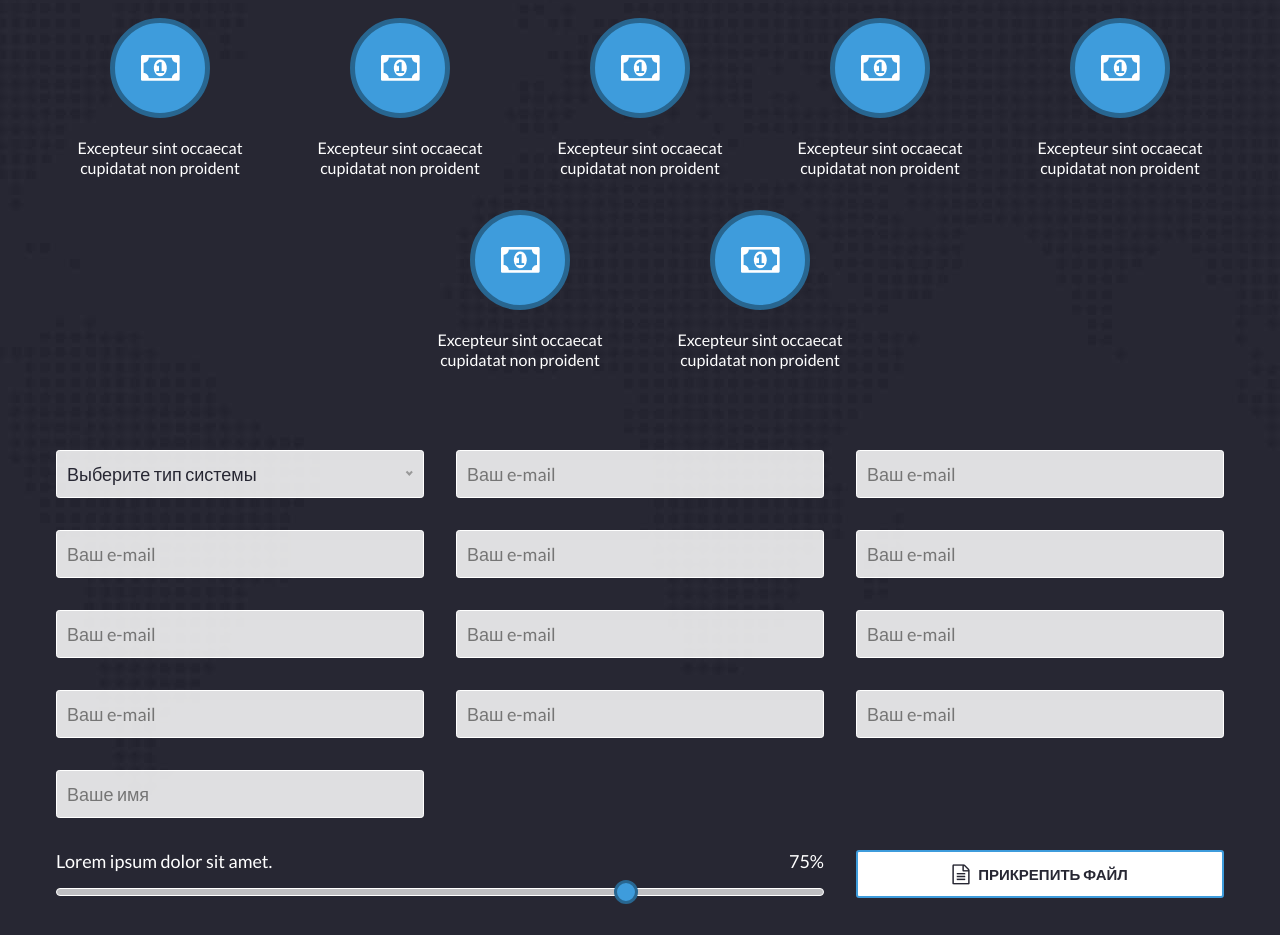
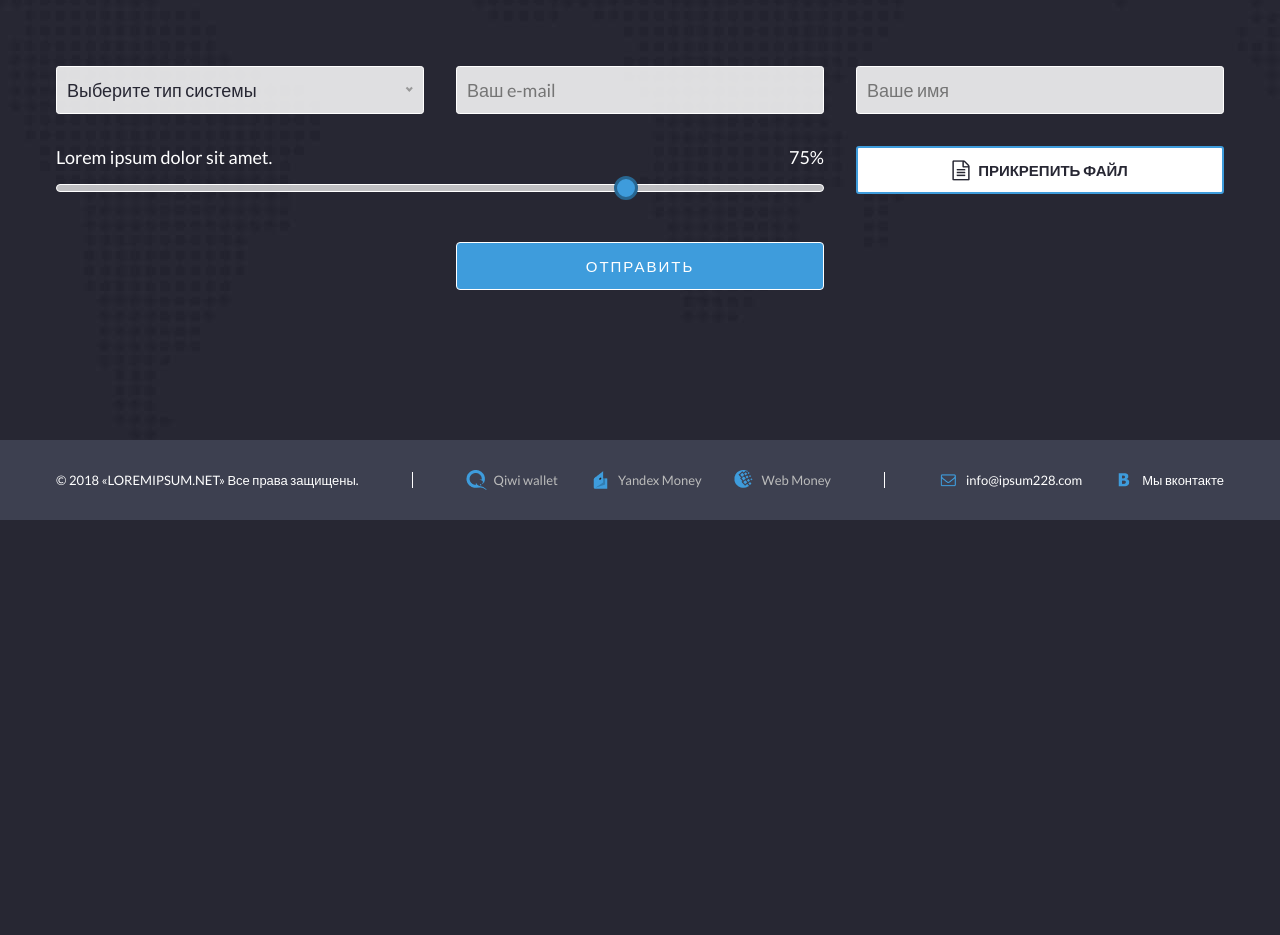
Before and after one commit to yoeoh/softcorp-test, a plain HTML site: page index.html in a window 1280 px wide. Shown: the part 1320-2255 px from the top of the page. After the commit the page ends 1840 px from the top, so only its background shows below. Drawn offline with Linux system fonts and the light colour scheme.

```diff
--- a/index.html
+++ b/index.html
@@ -80,7 +80,7 @@
           Перед заполнением формы ознакомьтесь с нашей схемой работы!
         </p>
 
-        <div data-animated="left" class="schema" id="schema">
+        <div data-animated="left" class="schema">
           <div data-animated="left" class="schema__item">
             <div class="schema__item-icon schema__item-icon-zoom"></div>
             <div class="schema__item-text">Lorem ipsum dolor sit amet</div>
@@ -96,48 +96,6 @@
           <div data-animated="left" class="schema__item">
             <div class="schema__item-icon schema__item-icon-mail"></div>
             <div class="schema__item-text">Esse cillum dolore eu fugiat</div>
-          </div>
-          <div data-animated="left" class="schema__item">
-            <div class="schema__item-icon schema__item-icon-money"></div>
-            <div class="schema__item-text">
-              Excepteur sint occaecat cupidatat non proident
-            </div>
-          </div>
-          <div data-animated="left" class="schema__item">
-            <div class="schema__item-icon schema__item-icon-money"></div>
-            <div class="schema__item-text">
-              Excepteur sint occaecat cupidatat non proident
-            </div>
-          </div>
-          <div data-animated="left" class="schema__item">
-            <div class="schema__item-icon schema__item-icon-money"></div>
-            <div class="schema__item-text">
-              Excepteur sint occaecat cupidatat non proident
-            </div>
-          </div>
-          <div data-animated="left" class="schema__item">
-            <div class="schema__item-icon schema__item-icon-money"></div>
-            <div class="schema__item-text">
-              Excepteur sint occaecat cupidatat non proident
-            </div>
-          </div>
-          <div data-animated="left" class="schema__item">
-            <div class="schema__item-icon schema__item-icon-money"></div>
-            <div class="schema__item-text">
-              Excepteur sint occaecat cupidatat non proident
-            </div>
-          </div>
-          <div data-animated="left" class="schema__item">
-            <div class="schema__item-icon schema__item-icon-money"></div>
-            <div class="schema__item-text">
-              Excepteur sint occaecat cupidatat non proident
-            </div>
-          </div>
-          <div data-animated="left" class="schema__item">
-            <div class="schema__item-icon schema__item-icon-money"></div>
-            <div class="schema__item-text">
-              Excepteur sint occaecat cupidatat non proident
-            </div>
           </div>
           <div data-animated="left" class="schema__item">
             <div class="schema__item-icon schema__item-icon-money"></div>
@@ -166,86 +124,6 @@
             <option value="9">Dicta, quaerat.</option>
           </select>
 
-          <input
-            data-animated="left"
-            class="input"
-            type="email"
-            name="email"
-            placeholder="Ваш e-mail"
-            required
-          />
-          <input
-            data-animated="left"
-            class="input"
-            type="email"
-            name="email"
-            placeholder="Ваш e-mail"
-            required
-          />
-          <input
-            data-animated="left"
-            class="input"
-            type="email"
-            name="email"
-            placeholder="Ваш e-mail"
-            required
-          />
-          <input
-            data-animated="left"
-            class="input"
-            type="email"
-            name="email"
-            placeholder="Ваш e-mail"
-            required
-          />
-          <input
-            data-animated="left"
-            class="input"
-            type="email"
-            name="email"
-            placeholder="Ваш e-mail"
-            required
-          />
-          <input
-            data-animated="left"
-            class="input"
-            type="email"
-            name="email"
-            placeholder="Ваш e-mail"
-            required
-          />
-          <input
-            data-animated="left"
-            class="input"
-            type="email"
-            name="email"
-            placeholder="Ваш e-mail"
-            required
-          />
-          <input
-            data-animated="left"
-            class="input"
-            type="email"
-            name="email"
-            placeholder="Ваш e-mail"
-            required
-          />
-          <input
-            data-animated="left"
-            class="input"
-            type="email"
-            name="email"
-            placeholder="Ваш e-mail"
-            required
-          />
-          <input
-            data-animated="left"
-            class="input"
-            type="email"
-            name="email"
-            placeholder="Ваш e-mail"
-            required
-          />
           <input
             data-animated="left"
             class="input"
```
Also changed, not shown: css/main.css.
